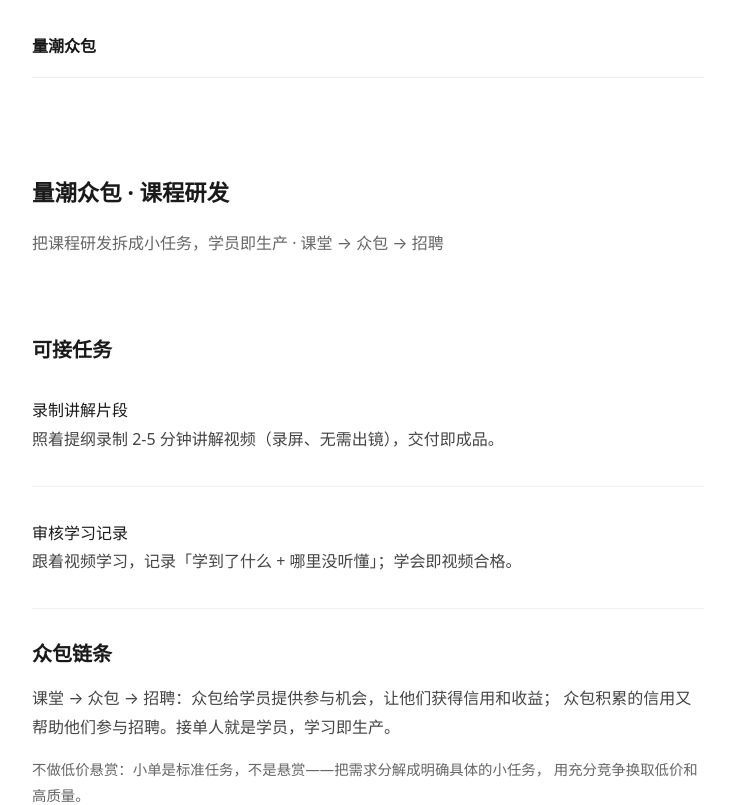
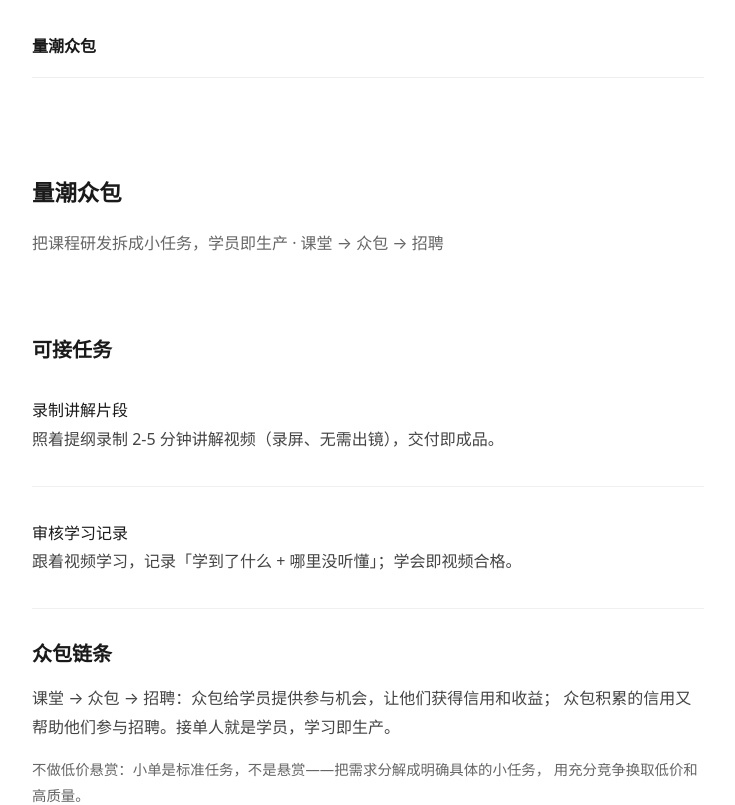
Before and after one commit to quanttide/qtcrowd, a React (Vite) app in the folder src/site/: page / in a window 1280 px wide. Shown: the top 805 px of the page, without its empty margins (272-1007 px from the left). Built offline with nearby package versions, Linux system fonts and the light colour scheme.

Commit message:
site: hero 标题恢复为「量潮众包」（去掉「· 课程研发」后缀）

```diff
--- a/src/site/src/pages/Home.tsx
+++ b/src/site/src/pages/Home.tsx
@@ -10,7 +10,7 @@ export default function Home() {
   return (
     <div className="page home">
       <section className="hero">
-        <h1 className="hero-tagline">量潮众包 · 课程研发</h1>
+        <h1 className="hero-tagline">量潮众包</h1>
         <p className="hero-anchor">把课程研发拆成小任务，学员即生产 · 课堂 → 众包 → 招聘</p>
       </section>
 
```
